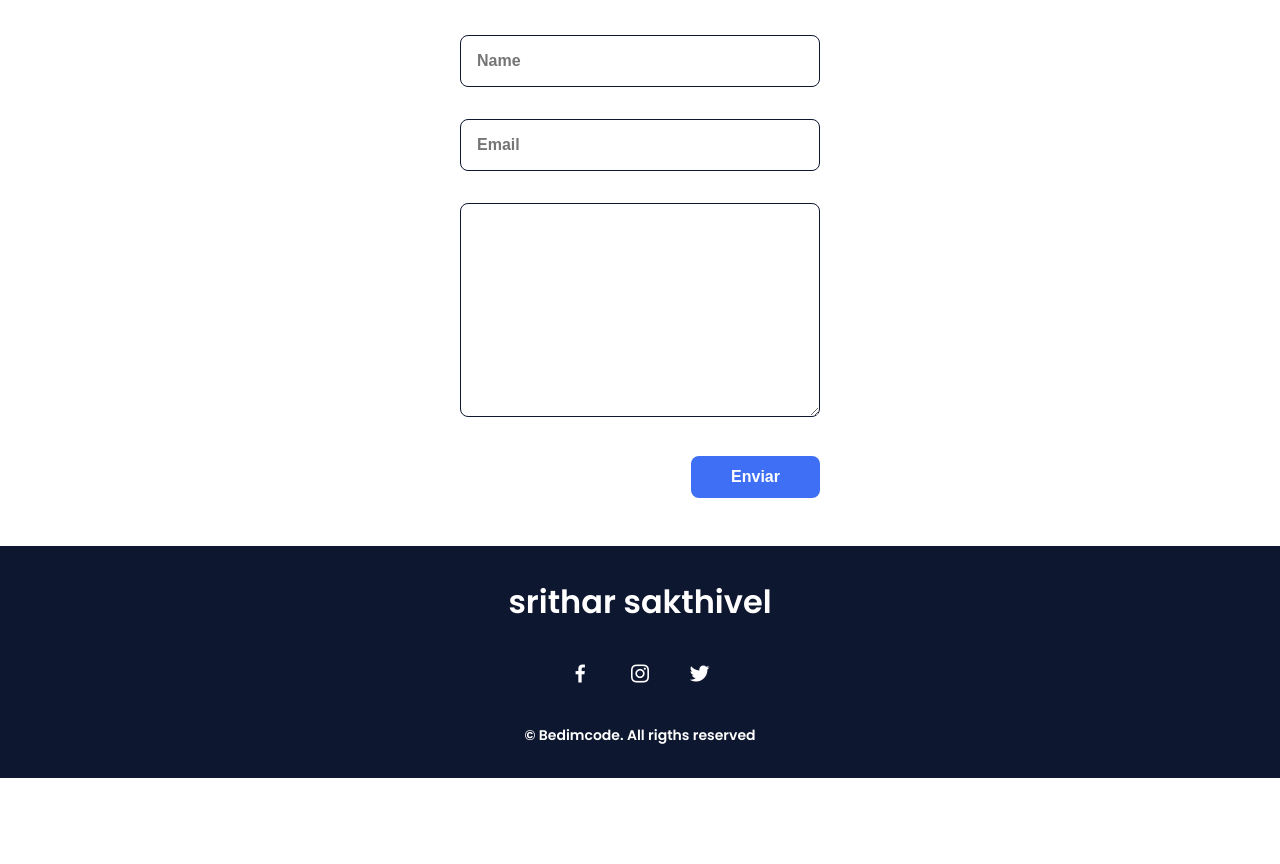
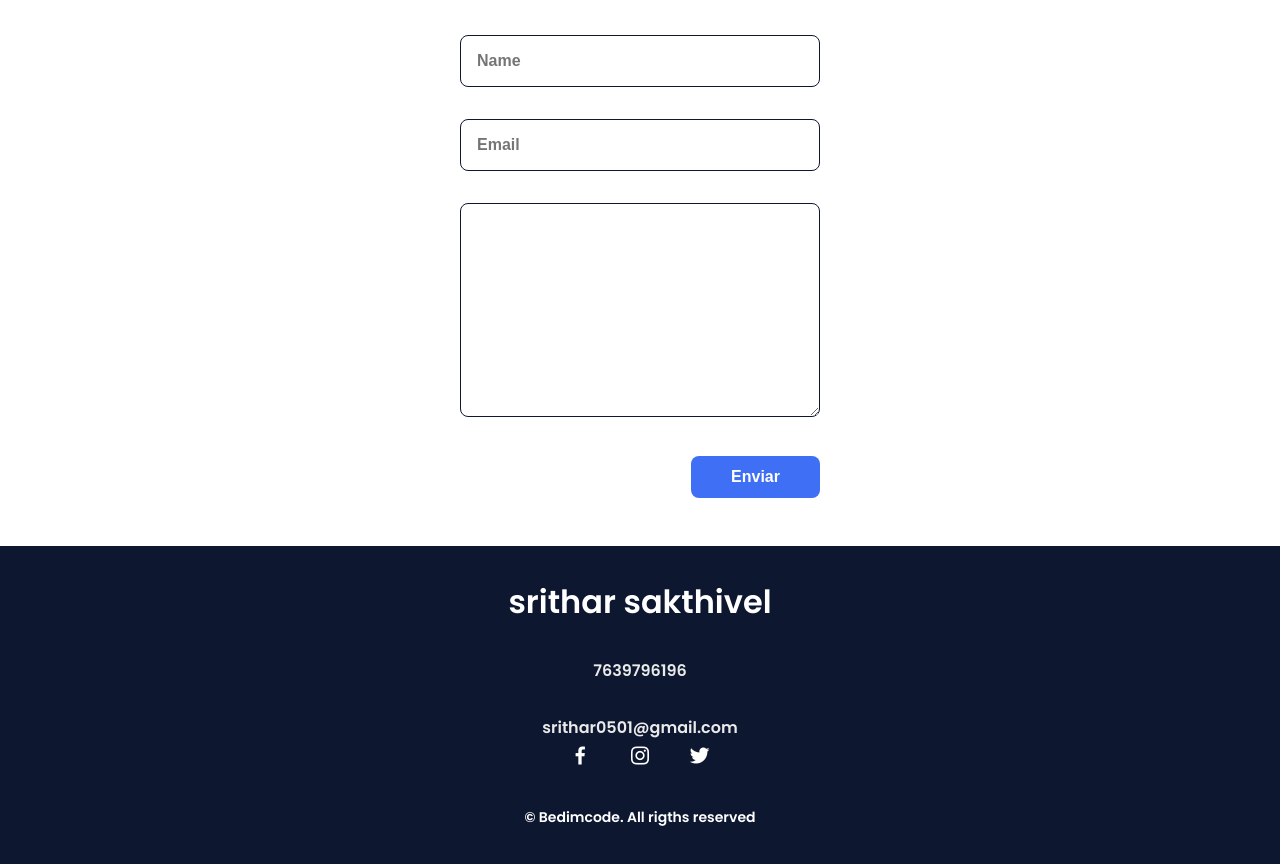
Before and after one commit to sritharsakthivel/srithar-, a plain HTML site: page index.html in a window 1280 px wide. Shown: the part 3102-3966 px from the top of the page. Before the commit the page ends 3880 px from the top, so only its background shows below. Drawn offline with nearby package versions, Linux system fonts and the light colour scheme.

Commit message:
Update index.html

```diff
--- a/index.html
+++ b/index.html
@@ -195,6 +195,8 @@
         <!--===== FOOTER =====-->
         <footer class="footer">
             <p class="footer__title">srithar sakthivel</p>
+            <a href="7639796196" class="personal-details"><div class="jss78"></path></svg></div><p style="color: rgb(234, 234, 234);">7639796196</p></a>    <div class="footer__social"></div>
+            <a href=":srithar0501@gmail.com.com" class="personal-details"><div class="jss78"></path></svg></div><p style="color: rgb(234, 234, 234);">srithar0501@gmail.com</p></a>    <div class="footer__social">
             <div class="footer__social">
                 <a href="https://www.facebook.com/profile.php?id=100040290499462" class="footer__icon"><i class='bx bxl-facebook' ></i></a>
                 <a href="#" class="footer__icon"><i class='bx bxl-instagram' ></i></a>
```
